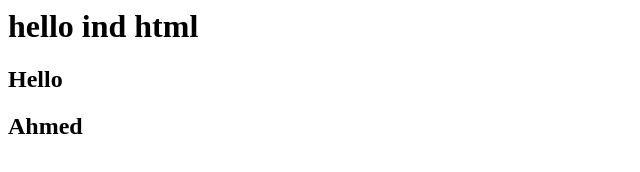
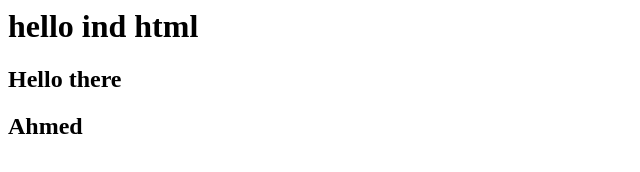
Before and after one commit to Ahmed-bastwesy/MEARN-GIT, a plain HTML site: page index.html in a window 1280 px wide. Shown: the full height of the page, 0-640 px from the left. Drawn offline with Linux system fonts and the light colour scheme.

Commit message:
add there

```diff
--- a/index.html
+++ b/index.html
@@ -1,3 +1,3 @@
 <h1>hello ind html</h1>
-<h2>Hello</h2>
+<h2>Hello there</h2>
 <h2>Ahmed</h2>
```
